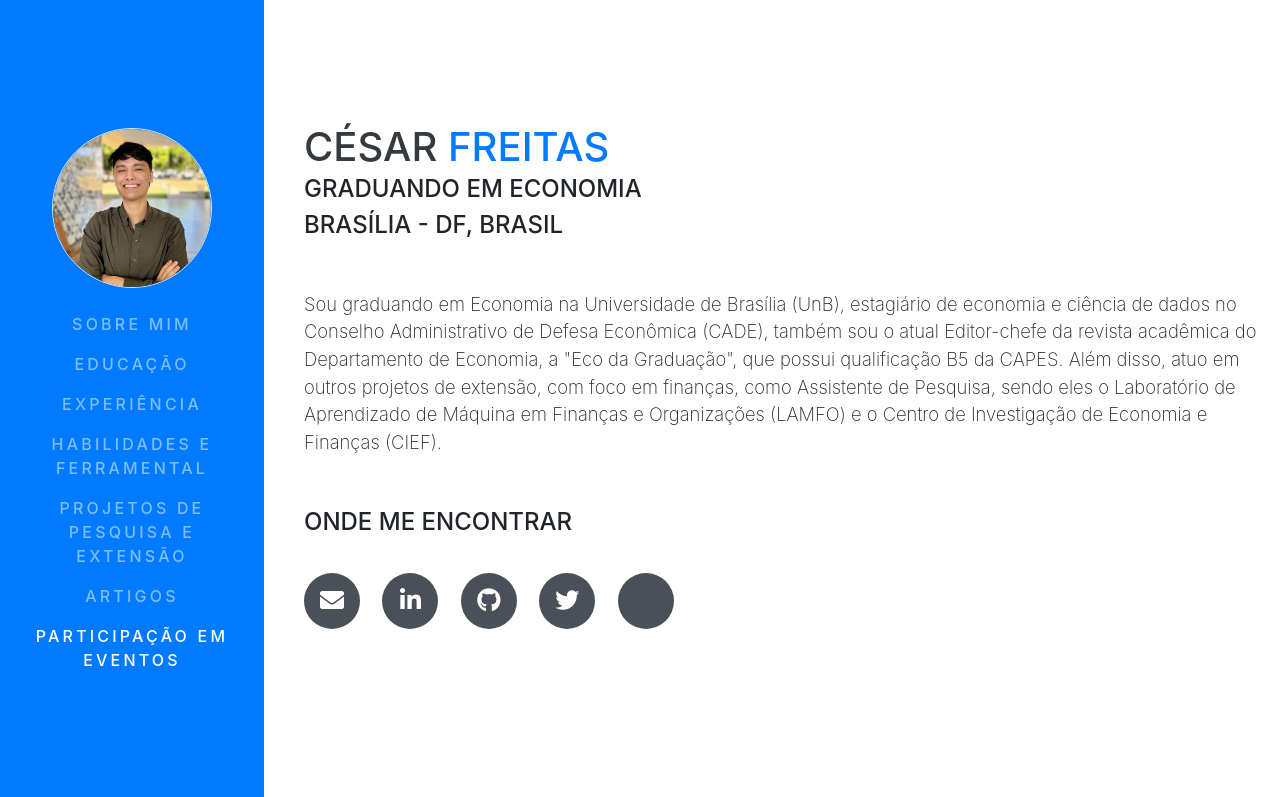
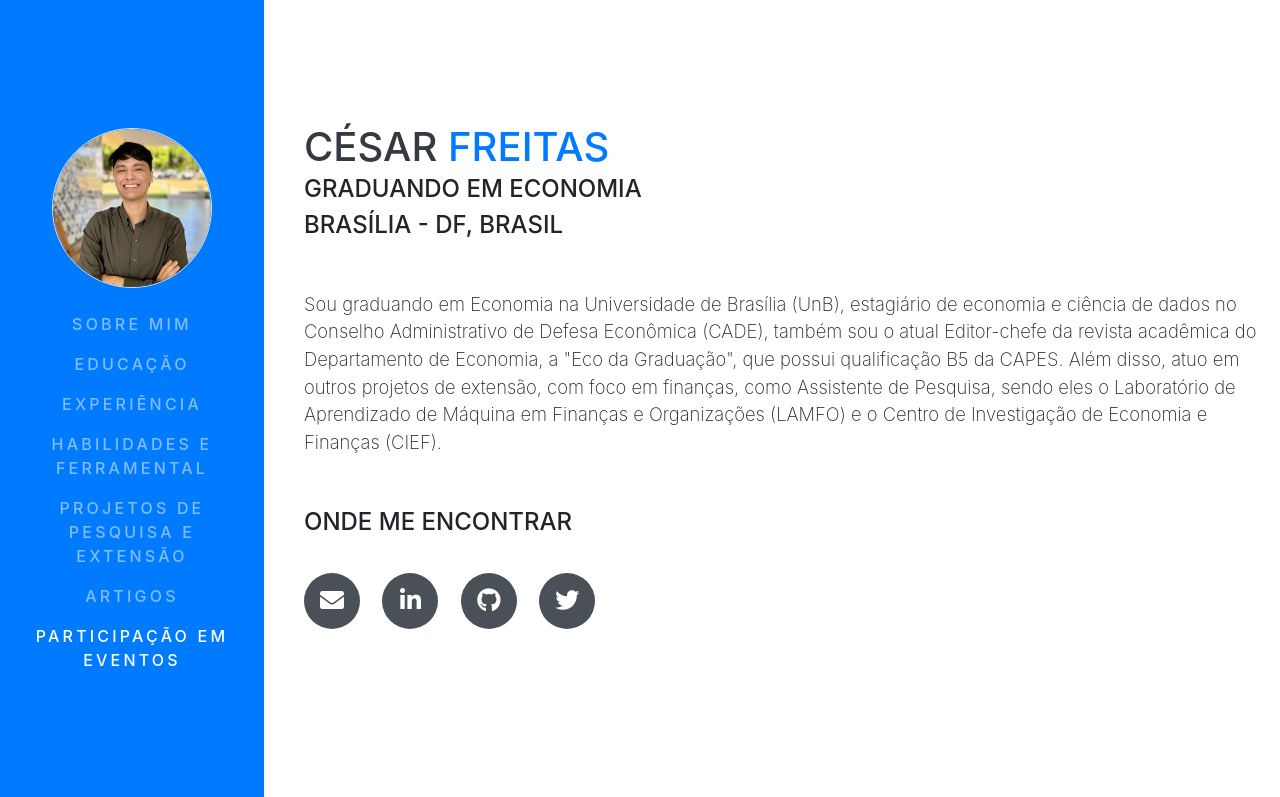
Before and after one commit to ocesarfreitas/Curriculum-Vitae, a website with bundled scripts: page index.html in a window 1280 px wide. Shown: the top 797 px of the page. Built offline with nearby package versions, Linux system fonts and the light colour scheme; a web font is replaced by a local one.

Commit message:
Update index.html

```diff
--- a/index.html
+++ b/index.html
@@ -95,10 +95,6 @@
                     </a>
                      <a href="https://twitter.com/ocesarfreitas">
                         <i class="fab fa-twitter"></i>
-                    </a>
-                    <a href="https://drive.google.com/file/d/1p998DTEPvVii_7gMe9TZOycrQ2FqOq3q/view?usp=sharing">
-                        <i class="fab fa-file-pdf"></i>
-                    </a>
                 </div>
                 </div>
             </div>
```
